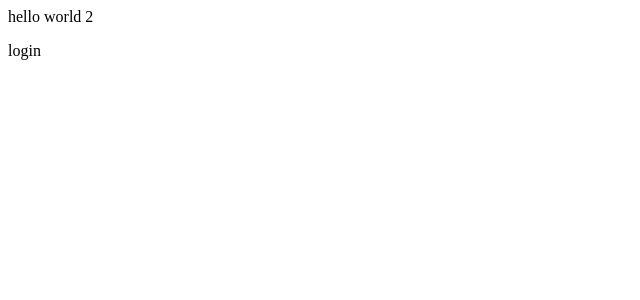
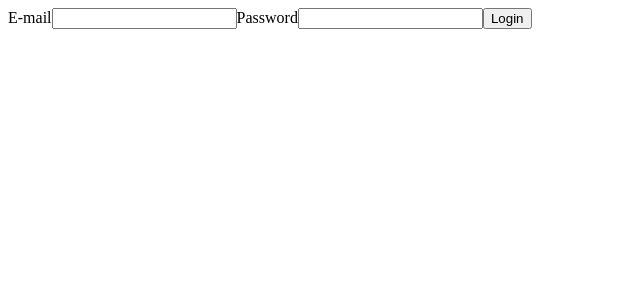
Before and after one commit to zett-8/olive-front-source, a React app: page /login in a window 1280 px wide. Shown: the top 300 px of the page, without its empty margins (0-640 px from the left). Built offline with nearby package versions, Linux system fonts and the light colour scheme.

Commit message:
feature login

```diff
--- a/src/actions/loginStatus.js
+++ b/src/actions/loginStatus.js
@@ -5,12 +5,12 @@ export const actionTypes = {
   LOGOUT: 'LOGOUT',
 }
 
-export const login = () => dispatch => {
-  return Api.login()
+export const login = (username, password) => dispatch => {
+  return Api.login(username, password)
     .then(res => {
       dispatch({
         type: actionTypes.LOGIN,
-        payload: res,
+        payload: res.data,
       })
     })
     .catch(res => res)
--- a/src/containers/landingPageContainer.jsx
+++ b/src/containers/landingPageContainer.jsx
@@ -1,21 +1,19 @@
 import React from 'react'
 import { connect } from 'react-redux'
+import { Link } from 'react-router-dom'
 
 import { login } from '../actions/loginStatus'
-import getWorks from '../actions/works'
-
-const Hello = () => 'hello world 2'
 
 class LandingPageContainer extends React.Component {
-  login = () => {
-    this.props.login()
+  componentDidMount() {
+    console.log(process.env.NODE_ENV)
   }
 
   render() {
     return (
       <React.Fragment>
-        <Hello />
-        <p onClick={this.login}>login</p>
+        <h1>Olive</h1>
+        <Link to='/login'>login</Link>
       </React.Fragment>
     )
   }
--- /dev/null
+++ b/src/containers/loginPageContainer.jsx
@@ -0,0 +1,42 @@
+import React from 'react'
+import { connect } from 'react-redux'
+
+import { login } from '../actions/loginStatus'
+
+class LoginPageContainer extends React.Component {
+  constructor(props) {
+    super(props)
+
+    this.state = {
+      username: '',
+      password: '',
+    }
+  }
+
+  login = e => {
+    e.preventDefault()
+    this.props.login(this.state.username, this.state.password)
+    this.props.history.push('/')
+  }
+
+  render() {
+    return (
+      <React.Fragment>
+        <form onSubmit={this.login}>
+          <label>E-mail</label>
+          <input value={this.state.username} onChange={(e) => this.setState({ username: e.target.value})}/>
+          <label>Password</label>
+          <input value={this.state.password} onChange={(e) => this.setState({ password: e.target.value})}/>
+          <button type="submit">Login</button>
+        </form>
+      </React.Fragment>
+    )
+  }
+}
+
+export default connect(
+  null,
+  dispatch => ({
+    login: (username, password) => dispatch(login(username, password)),
+  })
+)(LoginPageContainer)
--- a/src/containers/topPageContainer.jsx
+++ b/src/containers/topPageContainer.jsx
@@ -2,10 +2,15 @@ import React from 'react'
 import { connect } from 'react-redux'
 
 import { logout } from '../actions/loginStatus'
+import { getWorks } from '../actions/works'
 
 const T = () => 'Top Page'
 
 class TopPageContainer extends React.Component {
+  componentDidMount() {
+    this.props.getWorks()
+  }
+
   logout = () => {
     this.props.logout()
   }
@@ -21,8 +26,11 @@ class TopPageContainer extends React.Component {
 }
 
 export default connect(
-  null,
-  (dispatch) => ({
-    logout: () => dispatch(logout())
+  state => ({
+    works: state.works
+  }),
+  dispatch => ({
+    logout: () => dispatch(logout()),
+    getWorks: () => dispatch(getWorks()),
   })
 )(TopPageContainer)
--- /dev/null
+++ b/src/guestRouter.jsx
@@ -0,0 +1,14 @@
+import React from 'react'
+import { BrowserRouter, Route } from 'react-router-dom'
+
+import LandingPageContainer from './containers/landingPageContainer'
+import LoginPageContainer from './containers/loginPageContainer'
+
+export default () => (
+  <BrowserRouter>
+    <React.Fragment>
+      <Route exact={true} path="/" component={LandingPageContainer} />
+      <Route exact={true} path="/login" component={LoginPageContainer} />
+    </React.Fragment>
+  </BrowserRouter>
+)
--- a/src/hocs/auth.jsx
+++ b/src/hocs/auth.jsx
@@ -1,12 +1,13 @@
 import React from 'react'
 import { connect } from 'react-redux'
-import LandingPageContainer from '../containers/landingPageContainer'
+
+import GuestRouter from '../guestRouter'
 
 class Auth extends React.Component {
   render() {
     if (this.props.loginStatus.token) return this.props.children
 
-    return <LandingPageContainer/>
+    return <GuestRouter />
   }
 }
 
--- a/src/router.jsx
+++ b/src/router.jsx
@@ -10,7 +10,7 @@ export default () => (
     <Auth>
       <BrowserRouter>
         <React.Fragment>
-          <TopPageContainer/>
+          <Route exact={true} path='/' component={TopPageContainer} />
         </React.Fragment>
       </BrowserRouter>
     </Auth>
--- a/src/utils/api.js
+++ b/src/utils/api.js
@@ -1,16 +1,15 @@
 import axios from 'axios'
 
-// const ENV = process.env.NODE_ENV
-//
-// const PATH = {
-//   local: 'http://localhost:8008/api',
-//   development: '',
-//   production: '',
-// }
+const ENV = process.env.NODE_ENV
+
+const PATH = {
+  local: 'http://localhost:8008/api',
+  development: '',
+  production: '',
+}
 
 export default {
-  login: async () => {
-    const res = await axios.post('http://localhost:8008/api-token-auth/', { username: 'noon@gmail.com', password: 'noon-inc' })
-    return res.data
-  },
+  login: (username, password) => axios.post(`${PATH[ENV]}-token-auth/`, { username, password })
+
+
 }
```
